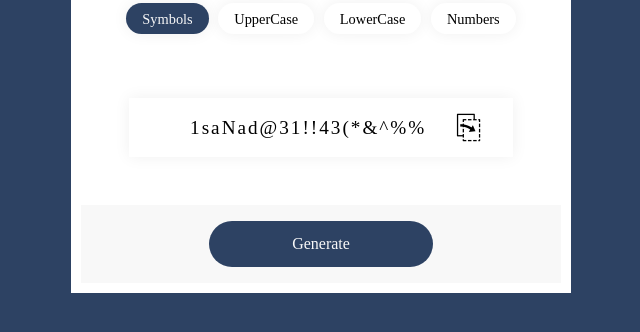
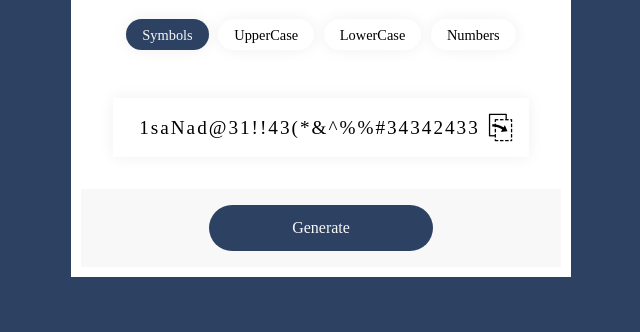
Before and after one commit to Ashik-Mahmud/password-generator, a plain HTML site: page index.html in a window 1280 px wide. Shown: the part 304-636 px from the top of the page, without its empty margins (319-959 px from the left). Drawn offline with Linux system fonts and the light colour scheme.

Commit message:
change some design and make beautiful

```diff
--- a/assets/css/style.css
+++ b/assets/css/style.css
@@ -112,7 +112,7 @@ button {
 }
 
 .pwd-body{
-    padding: 2rem 3rem;
+    padding: 1rem 2rem;
     text-align: center;
     position: relative;
     margin: 1rem 0rem;
@@ -126,7 +126,7 @@ button {
 .display-pwd{
     /* background-color: var(--light-color); */
     box-shadow: 0px 0px 15px rgba(0, 0, 0, 0.061);
-    padding: 0.5rem 2rem;
+    padding: 0.5rem 1rem;
     position: relative;
 }
 .copyBtn{
--- a/index.html
+++ b/index.html
@@ -43,7 +43,7 @@
         <!-- password body  -->
         <div class="pwd-body">
             <div class="display-pwd">
-                <input type="text" value="1saNad@31!!43(*&^%%" readonly id="password-field">
+                <input type="text" value="1saNad@31!!43(*&^%%#34342433" readonly id="password-field">
                 <span class="copyBtn" title="Copy Password">&#x2398;</span>
             </div>
 
```
